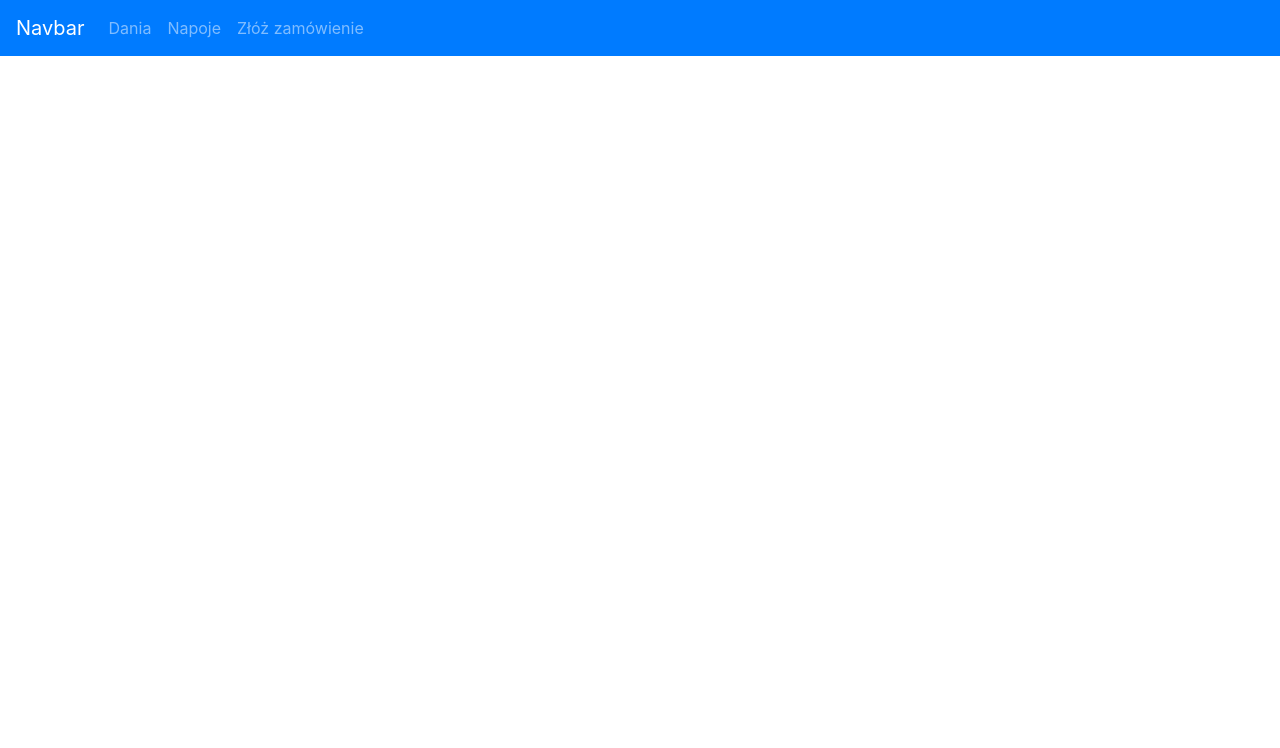
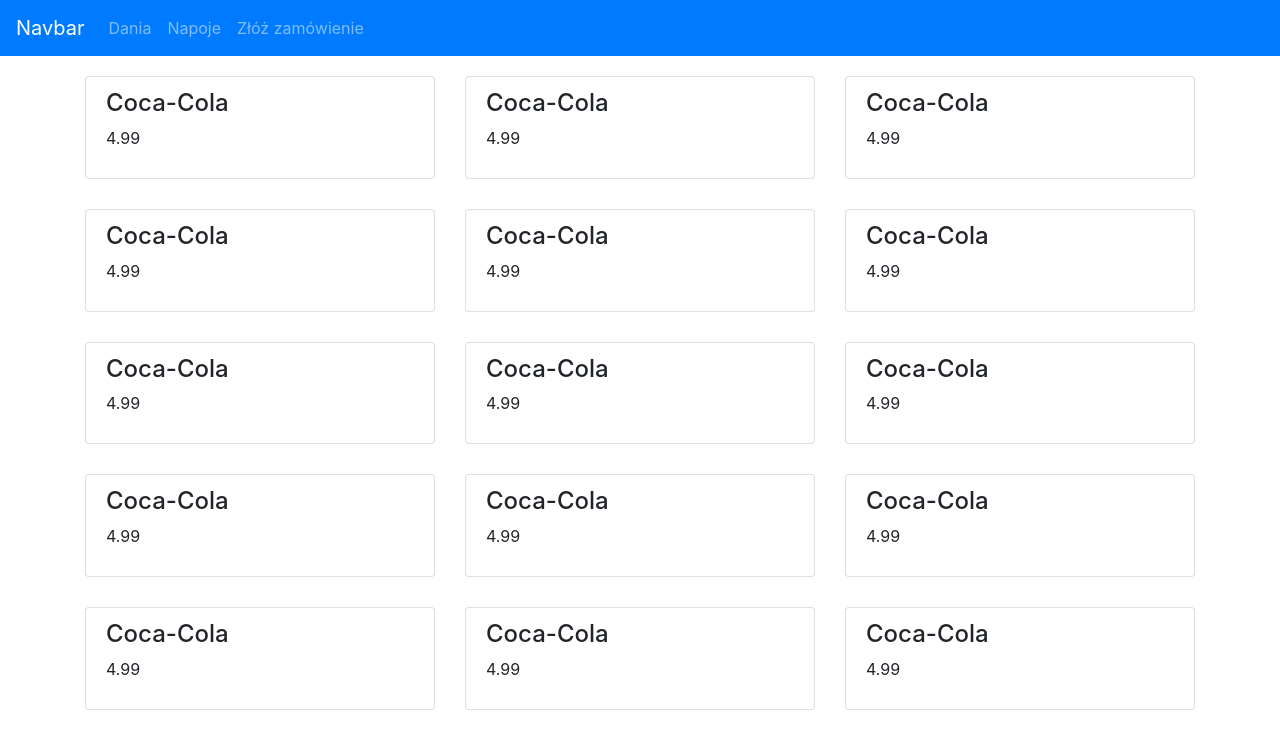
Before and after one commit to kos672/pizza-restaurant-app-client, an Angular app: page /drinks in a window 1280 px wide. Before the commit this address led to /. Shown: the top 748 px of the page. Built offline with nearby package versions, Linux system fonts and the light colour scheme.

Commit message:
drink work package is created

```diff
--- a/src/app/app-routing.module.ts
+++ b/src/app/app-routing.module.ts
@@ -2,12 +2,14 @@
 import {Route, RouterModule} from '@angular/router';
 import {DishesComponent} from './dishes/dishes.component';
 import {DishDetailComponent} from './dishes/dish-detail/dish-detail.component';
+import {DrinksComponent} from "./drinks/drinks.component";
 
 const appRoutes: Route[] = [
   {path: 'dishes', component: DishesComponent, children: [
     {path: ':id', component: DishDetailComponent}
     ]
-  }
+  },
+  {path: 'drinks', component: DrinksComponent}
 ]
 
 @NgModule({
--- /dev/null
+++ b/src/app/drinks/drink.model.ts
@@ -0,0 +1,5 @@
+export interface Drink {
+  id: number;
+  name: string;
+  price: number;
+}
--- /dev/null
+++ b/src/app/drinks/drink.service.ts
@@ -0,0 +1,25 @@
+export class DrinkService {
+
+  drinks = [
+    {id: 1, name: 'Coca-Cola', price: 4.99},
+    {id: 1, name: 'Coca-Cola', price: 4.99},
+    {id: 1, name: 'Coca-Cola', price: 4.99},
+    {id: 1, name: 'Coca-Cola', price: 4.99},
+    {id: 1, name: 'Coca-Cola', price: 4.99},
+    {id: 1, name: 'Coca-Cola', price: 4.99},
+    {id: 1, name: 'Coca-Cola', price: 4.99},
+    {id: 1, name: 'Coca-Cola', price: 4.99},
+    {id: 1, name: 'Coca-Cola', price: 4.99},
+    {id: 1, name: 'Coca-Cola', price: 4.99},
+    {id: 1, name: 'Coca-Cola', price: 4.99},
+    {id: 1, name: 'Coca-Cola', price: 4.99},
+    {id: 1, name: 'Coca-Cola', price: 4.99},
+    {id: 1, name: 'Coca-Cola', price: 4.99},
+    {id: 1, name: 'Coca-Cola', price: 4.99},
+  ]
+
+  getDrinks() {
+    return this.drinks;
+  }
+
+}
--- /dev/null
+++ b/src/app/drinks/drink/drink.component.html
@@ -0,0 +1,11 @@
+<a
+  style="cursor: pointer"
+  class="list-group-item clearfix"
+  routerLinkActive="active">
+  <div class="pull-left">
+    <h4 class="list-group-item-heading">{{ drink.name }}</h4>
+  </div>
+  <span class="pull-right">
+        <p>{{drink.price}}</p>
+      </span>
+</a>
--- /dev/null
+++ b/src/app/drinks/drink/drink.component.ts
@@ -0,0 +1,18 @@
+import {Component, Input, OnInit} from '@angular/core';
+import {Drink} from "../drink.model";
+
+@Component({
+  selector: 'app-drink',
+  templateUrl: './drink.component.html',
+  styleUrls: ['./drink.component.css']
+})
+export class DrinkComponent implements OnInit {
+
+  @Input() drink: Drink;
+
+  constructor() { }
+
+  ngOnInit() {
+  }
+
+}
--- /dev/null
+++ b/src/app/drinks/drinks.component.html
@@ -0,0 +1,5 @@
+<div class="row">
+  <div class="col-md-4" style="margin-bottom: 30px" *ngFor="let drinkElement of drinks">
+    <app-drink  [drink]="drinkElement"></app-drink>
+  </div>
+</div>
--- /dev/null
+++ b/src/app/drinks/drinks.component.ts
@@ -0,0 +1,20 @@
+import {Component, OnInit} from '@angular/core';
+import {DrinkService} from "./drink.service";
+
+@Component({
+  selector: 'app-drinks',
+  templateUrl: './drinks.component.html',
+  styleUrls: ['./drinks.component.css']
+})
+export class DrinksComponent implements OnInit {
+
+  drinks;
+
+  constructor(private drinkService: DrinkService) {
+  }
+
+  ngOnInit() {
+    this.drinks = this.drinkService.getDrinks();
+  }
+
+}
```
Also changed, not shown: src/app/app.module.ts (+6 -1 lines), src/app/drinks/drink/drink.component.css (added), src/app/drinks/drinks.component.css (added).
